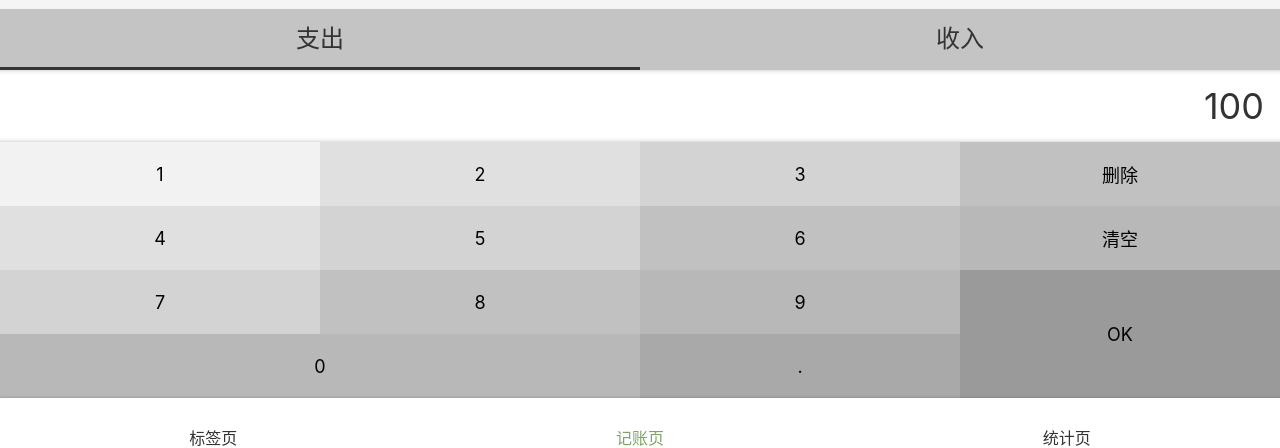
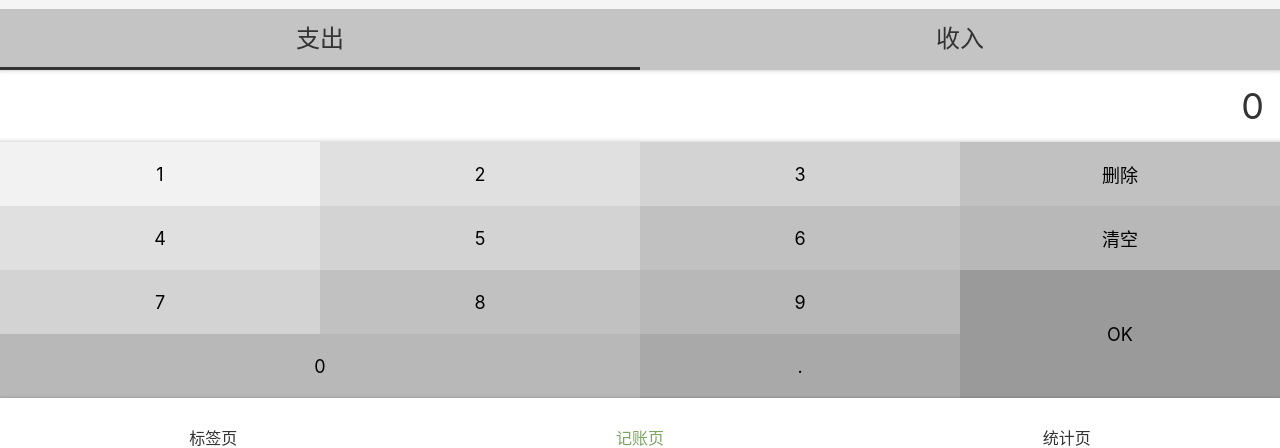
Before and after one commit to CFCode-git/moneygrubber-React1.0, a React app: page /#/money in a window 1280 px wide. Shown: the part 346-794 px from the top of the page. Built offline with nearby package versions, Linux system fonts and the light colour scheme.

Commit message:
numberPad 功能 working in process

```diff
--- a/src/views/Money.tsx
+++ b/src/views/Money.tsx
@@ -18,28 +18,7 @@ function Money() {
       <TagsSection/>
       <NoteSection/>
       <CategorySection/>
-
-      <NumberPadSection>
-        <div className="output">
-          100
-        </div>
-        <div className="pad clearfix">
-          <button>1</button>
-          <button>2</button>
-          <button>3</button>
-          <button>删除</button>
-          <button>4</button>
-          <button>5</button>
-          <button>6</button>
-          <button>清空</button>
-          <button>7</button>
-          <button>8</button>
-          <button>9</button>
-          <button className="ok">OK</button>
-          <button className="zero">0</button>
-          <button className='dot'>.</button>
-        </div>
-      </NumberPadSection>
+      <NumberPadSection/>
     </MyLayout>
   );
 }
--- a/src/views/Money/NumberPadSection.tsx
+++ b/src/views/Money/NumberPadSection.tsx
@@ -1,6 +1,7 @@
 import styled from 'styled-components';
+import React, {useState} from 'react';
 
-const NumberPadSection = styled.section`
+const Wrapper = styled.section`
   display: flex;
   flex-direction:column;
   >.output{
@@ -58,5 +59,64 @@ const NumberPadSection = styled.section`
   }
 `;
 
+const NumberPadSection: React.FunctionComponent = () => {
+  const [output, setOutput] = useState<string>('0');
+  const onClickButtonWrapper = (e: React.MouseEvent) => {
+    const text = (e.target as HTMLButtonElement).textContent;
+    if (text) {
+      switch (text) {
+        case '0':
+        case '1':
+        case '2':
+        case '3':
+        case '4':
+        case '5':
+        case '6':
+        case '7':
+        case '8':
+        case '9':
+        case '.':
+          if(output === '0'){
+            setOutput(text)
+          }else{
+            setOutput(output + text);
+          }
+          break;
+        case '删除':
+          console.log('delete');
+          break;
+        case '清空':
+          console.log('empty');
+          break;
+        case 'OK':
+          console.log('OK');
+          break;
+      }
+    }
+  };
+  return (
+    <Wrapper>
+      <div className="output">
+        {output}
+      </div>
+      <div className="pad clearfix" onClick={onClickButtonWrapper}>
+        <button>1</button>
+        <button>2</button>
+        <button>3</button>
+        <button>删除</button>
+        <button>4</button>
+        <button>5</button>
+        <button>6</button>
+        <button>清空</button>
+        <button>7</button>
+        <button>8</button>
+        <button>9</button>
+        <button className="ok">OK</button>
+        <button className="zero">0</button>
+        <button className='dot'>.</button>
+      </div>
+    </Wrapper>
+  );
+};
 
-export {NumberPadSection}
+export {NumberPadSection};
```
